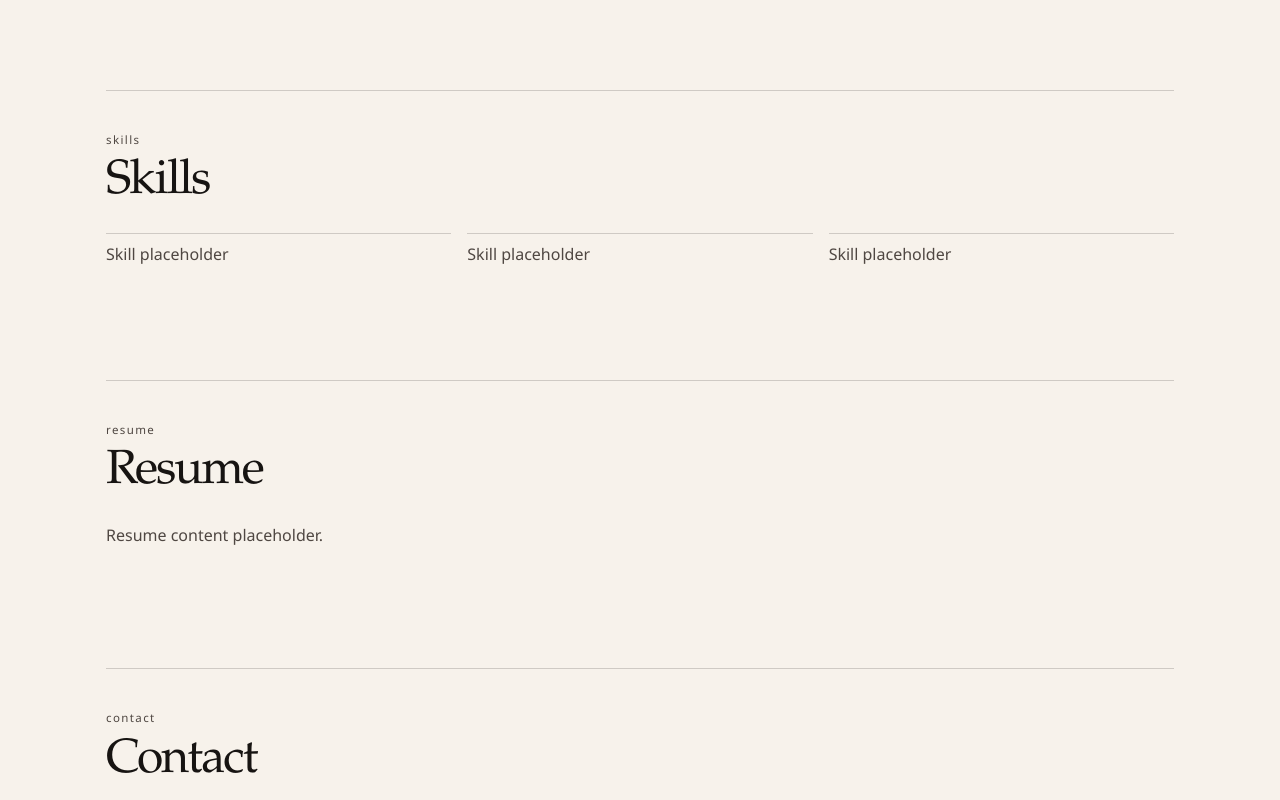
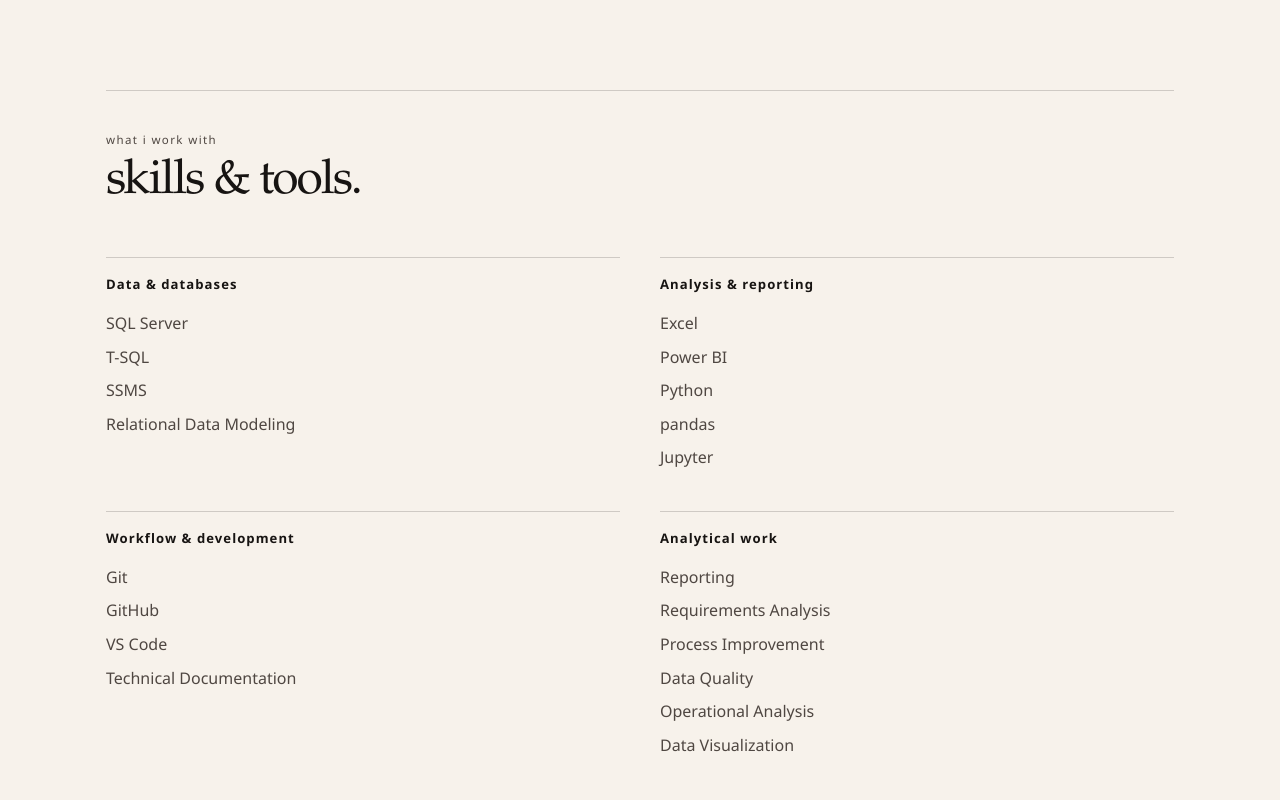
Before and after one commit to arroyoHub/portfolio, a React app: page / in a window 1280 px wide. Shown: the part 2180-2980 px from the top of the page. Built offline with nearby package versions, Linux system fonts and the light colour scheme; the HTML template or start-up script is replaced by a standard one.

Commit message:
Build skills and tools section

```diff
--- a/src/App.css
+++ b/src/App.css
@@ -227,6 +227,47 @@
   color: var(--text-muted);
 }
 
+.skills-layout {
+  display: grid;
+  gap: var(--space-4);
+}
+
+.skill-groups {
+  display: grid;
+  grid-template-columns: repeat(2, minmax(0, 1fr));
+  gap: var(--space-5);
+}
+
+.skill-group {
+  padding-top: var(--space-3);
+  border-top: 1px solid var(--border-soft);
+}
+
+.skill-group h3 {
+  margin: 0 0 var(--space-3);
+  font-family: var(--font-sans);
+  font-size: 0.82rem;
+  font-weight: 600;
+  letter-spacing: 0.08em;
+  text-transform: none;
+  color: var(--text-primary);
+}
+
+.skill-group ul {
+  list-style: none;
+  padding: 0;
+  margin: 0;
+  display: grid;
+  gap: var(--space-2);
+}
+
+.skill-group li {
+  font-family: var(--font-sans);
+  font-size: 1rem;
+  line-height: 1.6;
+  color: var(--text-secondary);
+}
+
 .about-layout {
   display: grid;
   grid-template-columns: minmax(240px, 0.9fr) minmax(0, 1.5fr);
@@ -330,6 +371,10 @@
     letter-spacing: 0.02em;
   }
 
+  .skill-groups {
+    grid-template-columns: 1fr;
+  }
+
   .about-layout {
     grid-template-columns: 1fr;
   }
--- a/src/App.jsx
+++ b/src/App.jsx
@@ -165,16 +165,60 @@
         </section>
 
         <section id="skills" className="section">
-          <div className="section-heading">
-            <p className="eyebrow">Skills</p>
-            <h2>Skills</h2>
+          <div className="skills-layout">
+            <div className="section-heading">
+              <p className="eyebrow">what i work with</p>
+              <h2>skills &amp; tools.</h2>
+            </div>
+
+            <div
+              className="skill-groups"
+              aria-label="Skills and tools categories"
+            >
+              <div className="skill-group">
+                <h3>Data &amp; databases</h3>
+                <ul>
+                  <li>SQL Server</li>
+                  <li>T-SQL</li>
+                  <li>SSMS</li>
+                  <li>Relational Data Modeling</li>
+                </ul>
+              </div>
+
+              <div className="skill-group">
+                <h3>Analysis &amp; reporting</h3>
+                <ul>
+                  <li>Excel</li>
+                  <li>Power BI</li>
+                  <li>Python</li>
+                  <li>pandas</li>
+                  <li>Jupyter</li>
+                </ul>
+              </div>
+
+              <div className="skill-group">
+                <h3>Workflow &amp; development</h3>
+                <ul>
+                  <li>Git</li>
+                  <li>GitHub</li>
+                  <li>VS Code</li>
+                  <li>Technical Documentation</li>
+                </ul>
+              </div>
+
+              <div className="skill-group">
+                <h3>Analytical work</h3>
+                <ul>
+                  <li>Reporting</li>
+                  <li>Requirements Analysis</li>
+                  <li>Process Improvement</li>
+                  <li>Data Quality</li>
+                  <li>Operational Analysis</li>
+                  <li>Data Visualization</li>
+                </ul>
+              </div>
+            </div>
           </div>
-
-          <ul className="placeholder-list">
-            <li>Skill placeholder</li>
-            <li>Skill placeholder</li>
-            <li>Skill placeholder</li>
-          </ul>
         </section>
 
         <section id="resume" className="section">
```
